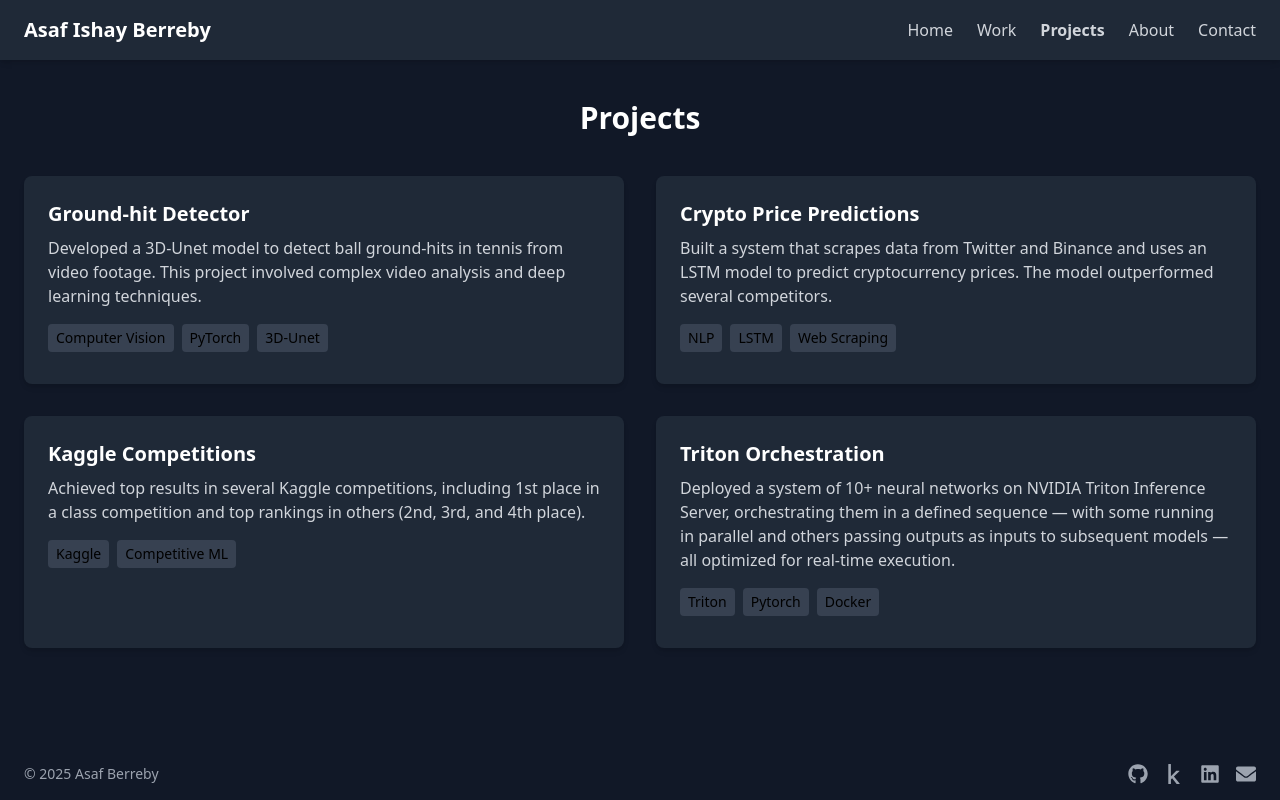
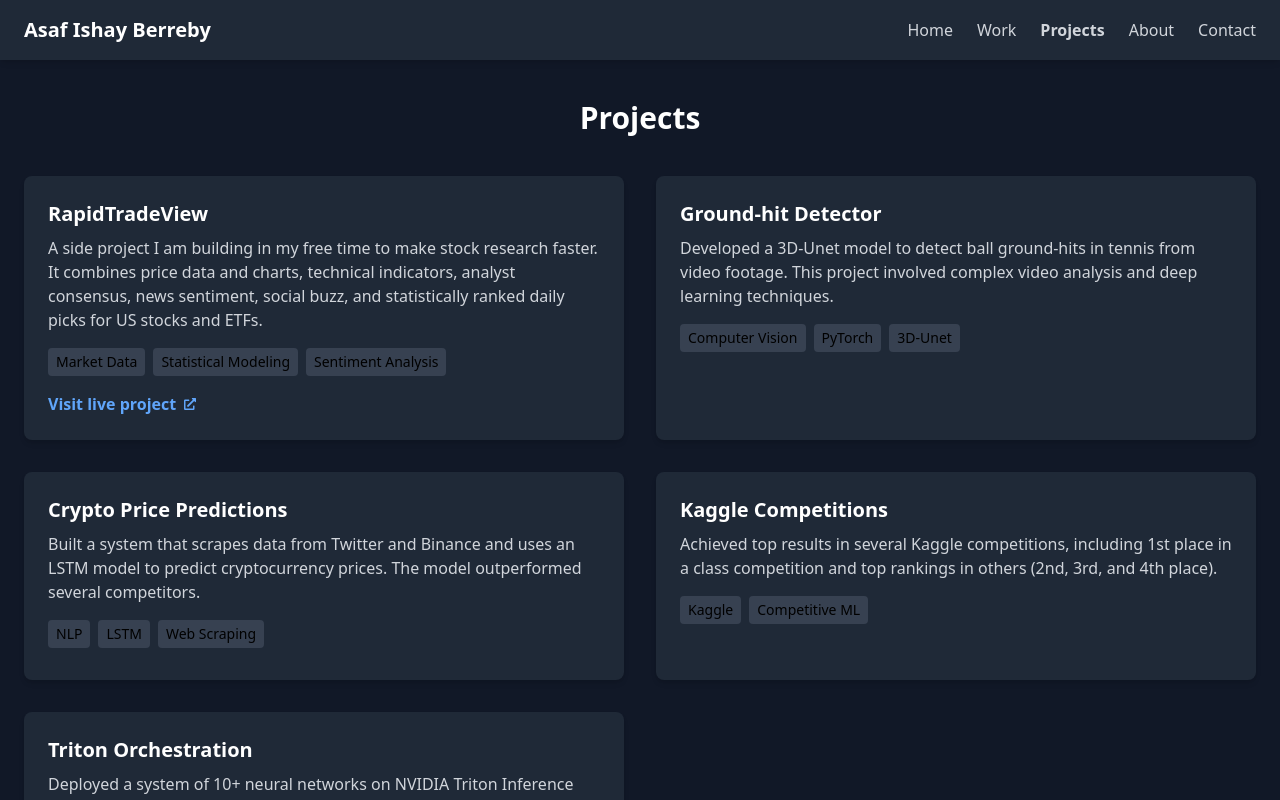
Before and after one commit to asafb2k/my_landing_page, a React (Vite) app: page /projects in a window 1280 px wide. Built offline with nearby package versions, Linux system fonts and the light colour scheme.

Commit message:
added somthing about rapidtradeview

```diff
--- a/src/pages/Home.tsx
+++ b/src/pages/Home.tsx
@@ -79,8 +79,19 @@ const Home: React.FC = () => {
             <p className="mt-2 text-gray-600 dark:text-gray-300">I specialize in the end-to-end deep learning lifecycle, from training in PyTorch to high-performance deployment with NVIDIA Triton, TensorRT, and Docker. My experience covers diverse architectures, including video networks with 3D convolutions, ensuring robust and scalable models in production.</p>
           </div>
           <div className="p-6 bg-white dark:bg-gray-800 rounded-lg shadow-md">
-            <h3 className="text-xl font-bold text-gray-800 dark:text-white">Passion for ML</h3>
-            <p className="mt-2 text-gray-600 dark:text-gray-300">My enthusiasm for machine learning extends to personal projects and competitive data science. I actively participate in Kaggle challenges, achieving 1st place in class competitions, and have developed independent projects in areas like cryptocurrency price prediction and advanced tweet analysis.</p>
+            <h3 className="text-xl font-bold text-gray-800 dark:text-white">Building in My Free Time</h3>
+            <p className="mt-2 text-gray-600 dark:text-gray-300">
+              In my free time, I&apos;m building{' '}
+              <a
+                href="https://www.rapidtradeview.trade/"
+                target="_blank"
+                rel="noopener noreferrer"
+                className="font-semibold text-blue-600 hover:text-blue-700 hover:underline dark:text-blue-400 dark:hover:text-blue-300"
+              >
+                RapidTradeView
+              </a>
+              , a multi-source stock research tool that brings market data, technical indicators, analyst consensus, news sentiment, and social buzz into one fast view.
+            </p>
           </div>
         </motion.div>
       </div>
--- a/src/pages/Projects.tsx
+++ b/src/pages/Projects.tsx
@@ -1,7 +1,21 @@
 import React from 'react';
 import { motion } from 'framer-motion';
+import { FaExternalLinkAlt } from 'react-icons/fa';
 
-const projects = [
+type Project = {
+  title: string;
+  description: string;
+  tags: string[];
+  url?: string;
+};
+
+const projects: Project[] = [
+  {
+    title: 'RapidTradeView',
+    description: 'A side project I am building in my free time to make stock research faster. It combines price data and charts, technical indicators, analyst consensus, news sentiment, social buzz, and statistically ranked daily picks for US stocks and ETFs.',
+    tags: ['Market Data', 'Statistical Modeling', 'Sentiment Analysis'],
+    url: 'https://www.rapidtradeview.trade/',
+  },
   {
     title: 'Ground-hit Detector',
     description: 'Developed a 3D-Unet model to detect ball ground-hits in tennis from video footage. This project involved complex video analysis and deep learning techniques.',
@@ -53,6 +67,17 @@ const Projects: React.FC = () => {
                   </span>
                 ))}
               </div>
+              {project.url && (
+                <a
+                  href={project.url}
+                  target="_blank"
+                  rel="noopener noreferrer"
+                  className="mt-2 inline-flex items-center gap-2 font-semibold text-blue-600 hover:text-blue-700 hover:underline dark:text-blue-400 dark:hover:text-blue-300"
+                >
+                  Visit live project
+                  <FaExternalLinkAlt aria-hidden="true" className="text-xs" />
+                </a>
+              )}
             </motion.div>
           ))}
         </div>
```
